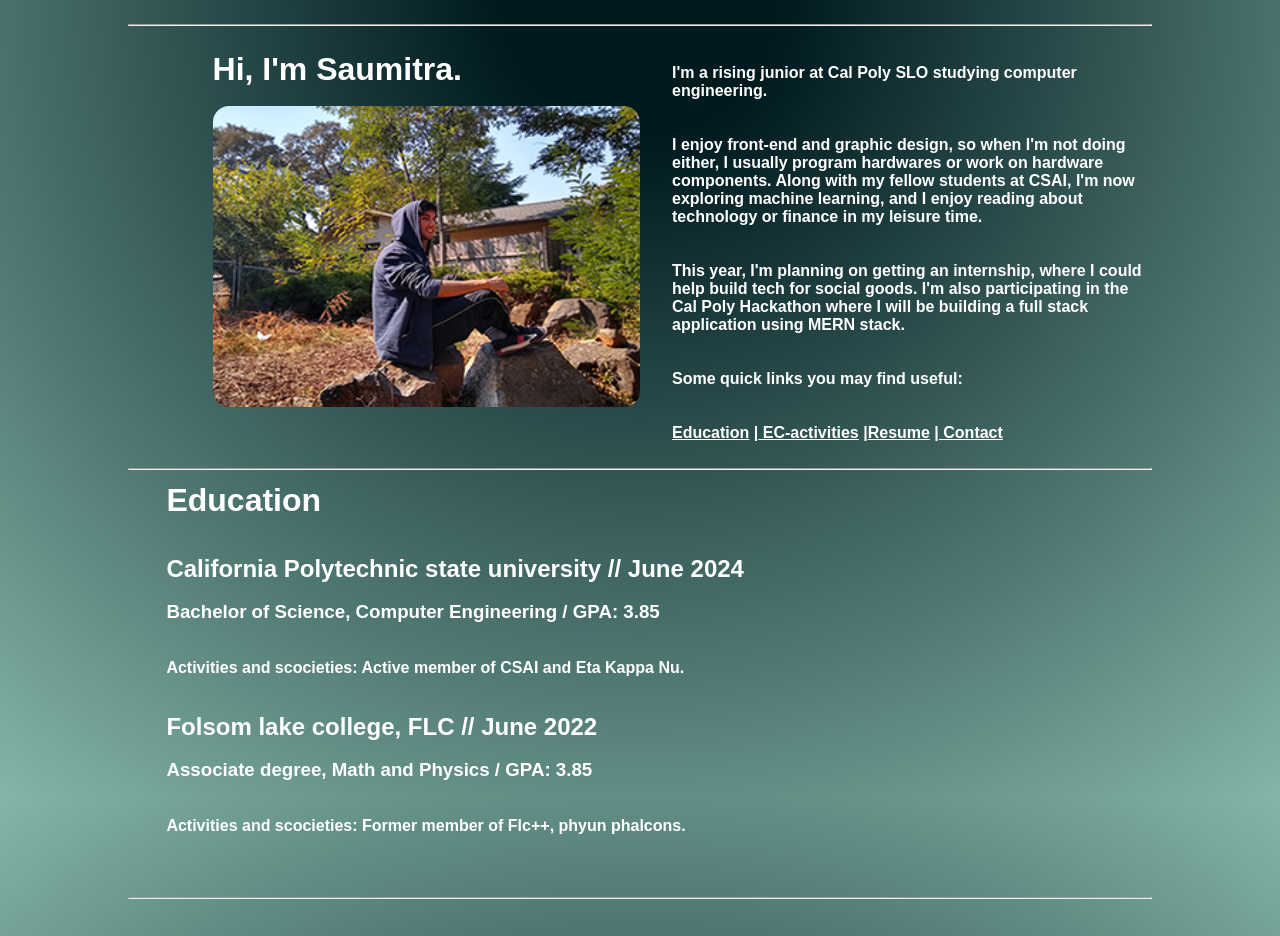
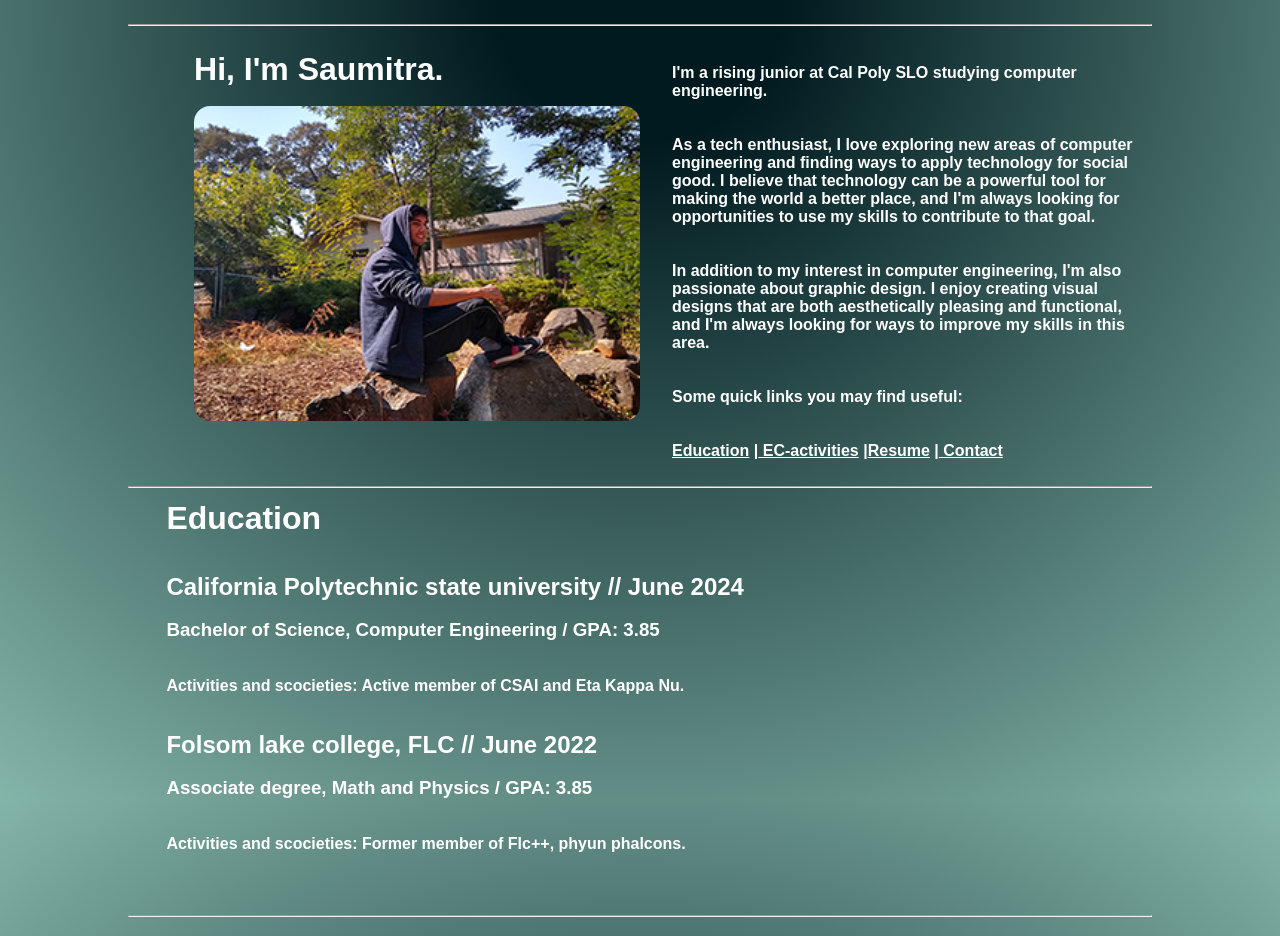
Before and after one commit to satiwari26/Portfolio-Webpage, a plain HTML site: page index.html in a window 1280 px wide. Shown: the part 802-1738 px from the top of the page. Drawn offline with Linux system fonts and the light colour scheme; grey boxes are pictures that could not be loaded.

Commit message:
Bio changes made

```diff
--- a/index.html
+++ b/index.html
@@ -40,9 +40,9 @@
                 <div class = "disc">
                     <h4>I'm a rising junior at Cal Poly SLO studying computer engineering.</h4>
                     <br><br>
-                    <h4>I enjoy front-end and graphic design, so when I'm not doing either, I usually program hardwares or work on hardware components. Along with my fellow students at CSAI, I'm now exploring machine learning, and I enjoy reading about technology or finance in my leisure time.</h4>
+                    <h4>As a tech enthusiast, I love exploring new areas of computer engineering and finding ways to apply technology for social good. I believe that technology can be a powerful tool for making the world a better place, and I'm always looking for opportunities to use my skills to contribute to that goal.</h4>
                     <br><br>
-                    <h4>This year, I'm planning on getting an internship, where I could help build tech for social goods. I'm also participating in the Cal Poly Hackathon where I will be building a full stack application using MERN stack. </h4>
+                    <h4>In addition to my interest in computer engineering, I'm also passionate about graphic design. I enjoy creating visual designs that are both aesthetically pleasing and functional, and I'm always looking for ways to improve my skills in this area. </h4>
                     <br><br>
                     <h4>Some quick links you may find useful:</h4>
                     <br><br>
```
